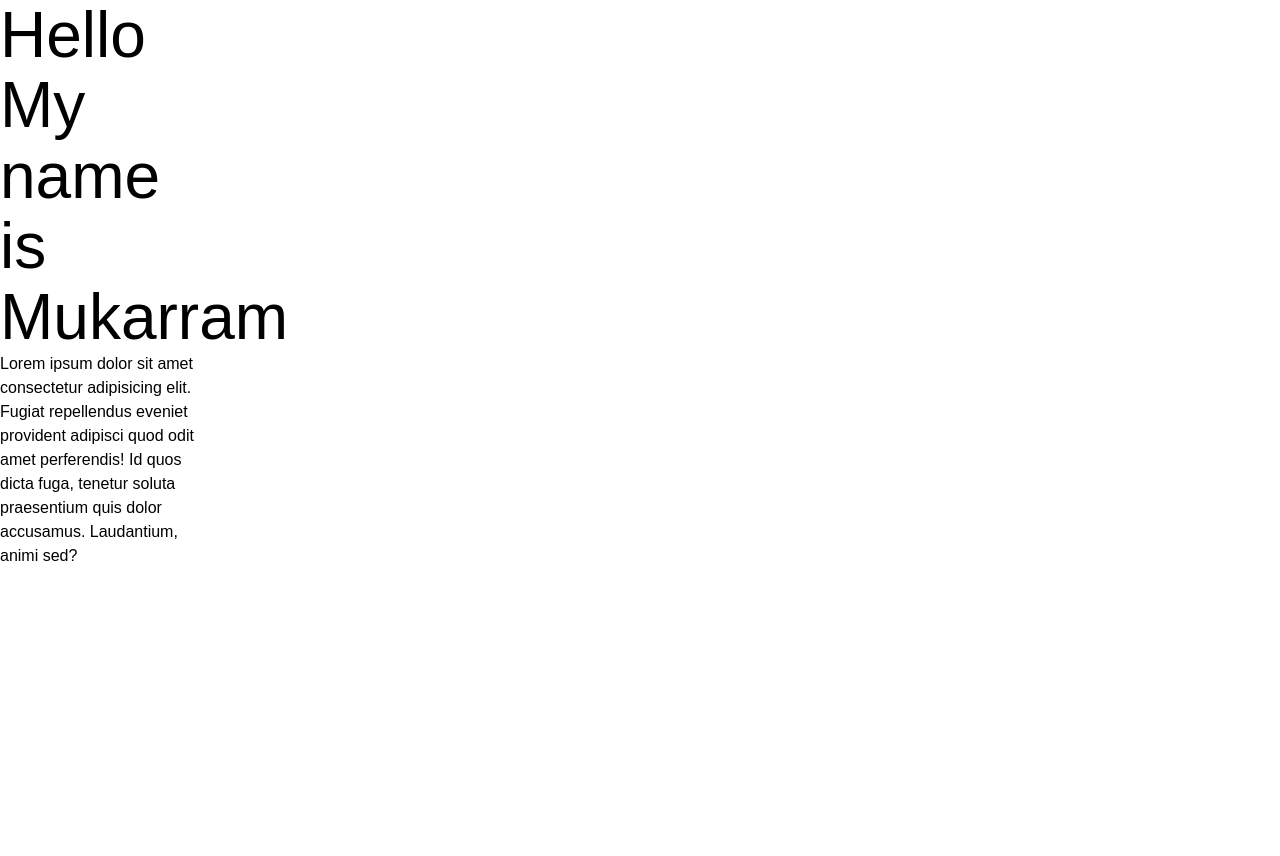
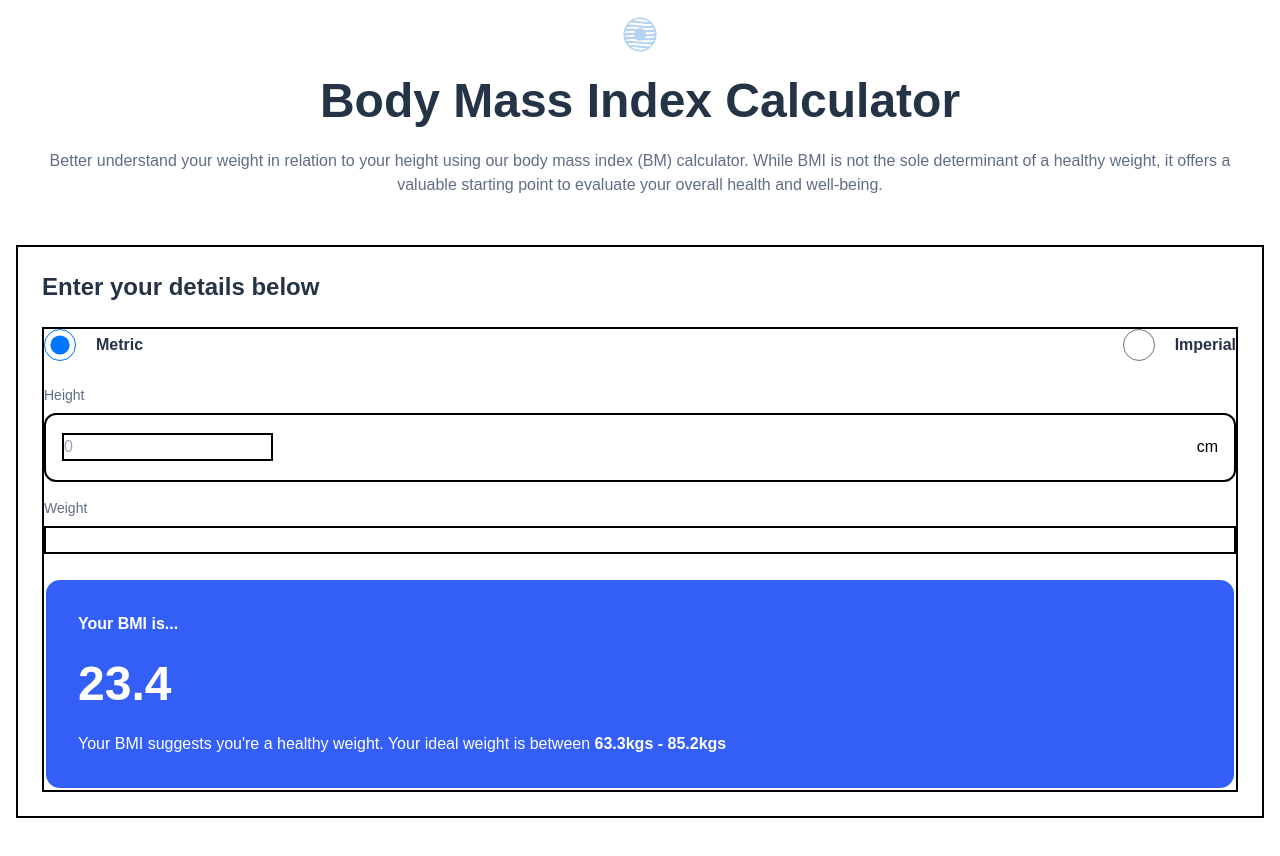
Before and after one commit to MukarramHaq/bmi-calculator, a website: page starter-code/index.html in a window 1280 px wide. Before the commit the page ends 800 px from the top, so only its background shows below. Drawn offline with Linux system fonts and the light colour scheme.

Commit message:
Working on the hero section

```diff
--- a/starter-code/index.html
+++ b/starter-code/index.html
@@ -1,34 +1,99 @@
 <!DOCTYPE html>
 <html lang="en">
   <head>
-  <meta charset="UTF-8">
-  <meta name="viewport" content="width=device-width, initial-scale=1.0">
+    <meta charset="UTF-8" />
+    <meta name="viewport" content="width=device-width, initial-scale=1.0" />
 
-  <link rel="icon" type="image/png" sizes="32x32" href="./assets/images/favicon-32x32.png">
-  <link rel="stylesheet" href="./output.css">
+    <link
+      rel="icon"
+      type="image/png"
+      sizes="32x32"
+      href="./assets/images/favicon-32x32.png"
+    />
+    <link rel="stylesheet" href="./output.css" />
 
     <title>Frontend Mentor | Body Mass Index Calculator</title>
   </head>
 
   <!-- npx tailwindcss -i ./starter-code/input.css -o ./starter-code/output.css --watch -->
 
-<body class="font-inter-semibold">
+  <body class="font-inter-semibold p-4">
+    <header class="flex justify-center">
+      <img
+        class="h-logo-sm w-logo-sm"
+        src="./assets/images/logo.svg"
+        alt="logo of the company"
+      />
+    </header>
 
-  <div class="w-[200px] font-inter-semibold">
-    <h1 class="text-heading-xl">Hello My name is Mukarram</h1>
+    <!-- Hero Section -->
+    <section class="text-center my-6">
+      <h1 class="text-5xl text-gunmetal font-inter-semibold font-semibold mb-6">
+        Body Mass Index Calculator
+      </h1>
+      <p class="text-base font-regular text-dark-electric-blue px-1 mb-12">
+        Better understand your weight in relation to your height using our body
+        mass index (BM) calculator. While BMI is not the sole determinant of a
+        healthy weight, it offers a valuable starting point to evaluate your
+        overall health and well-being.
+      </p>
+      <!-- Calculator -->
+      <div class="p-6 border-2 border-black">
+        <h2 class="text-2xl text-gunmetal justify-self-start font-inter-semibold font-semibold mb-6">Enter your details below</h2>
+        <form class="flex flex-col gap-6 border-2 border-black">
+
+          <div class="flex gap-6 justify-between">
+            <div class="flex">
+              <input class="mr-5 h-8 w-8" type="radio" name="method" id="metric" checked>
+              <label class="font-regular font-bold text-gunmetal text-base leading-normal self-center" for="metric">Metric</label>
             </div>
-  <div class="w-[200px]">
-    <p>Lorem ipsum dolor sit amet consectetur adipisicing elit. Fugiat repellendus eveniet provident adipisci quod odit amet perferendis! Id quos dicta fuga, tenetur soluta praesentium quis dolor accusamus. Laudantium, animi sed?</p>
+            <div class="flex">
+              <input class="mr-5 h-8 w-8" type="radio" name="method" id="imperial">
+              <label class="font-regular font-bold text-gunmetal text-base leading-normal self-center" for="imperial">Imperial</label>
             </div>
+          </div>
+
+          <div class="flex flex-col gap-4">
+            <div class="flex flex-col">
+              <label class="self-start font-regular font-thin text-sm text-dark-electric-blue mb-2" for="height">Height</label>
+              <div class="flex justify-between px-4 w-full rounded-xl h-17 border-2 border-black">
+                <input class="border-2 self-center" type="number" id="height" placeholder="0" >
+                <span class="self-center">cm</span>
+              </div>
+            </div>
+            <div class="flex flex-col">
+              <label class="self-start font-regular font-thin text-sm text-dark-electric-blue mb-2" for="weight">Weight</label>
+              <input class="border-2 w-full" type="number" id="weight">
+            </div>
+          </div>
+
+          <!-- Score -->
+          <div class="flex flex-col gap-6 p-8 border-2 border-black text-left text-white bg-blue rounded-2xl">
+            <p class="font-semibold font-regular text-base">Your BMI is...</p>
+            <h3 class="font-inter-semibold font-semibold text-5xl">23.4</h3>
+            <p class="text-base font-regular font-light">Your BMI suggests you're a healthy weight. Your ideal
+              weight is between <span class="font-semibold">63.3kgs - 85.2kgs</span>
+            </p>
+          </div>
+
+          <!-- <input class="mr-5" type="radio" name="method" id="metric" checked>
+          <label for="metric">Metric</label>
+
+
+          <input class="mr-5" type="radio" name="method" id="imperial">
+          <label for="imperial">Imperial</label>
+
+          <label for="height">Height</label>
+          <input type="number" id="height"> -->
+
+        </form>
+    </section>
 
     <!-- Body Mass Index Calculator
 
-  Better understand your weight in relation to your height using our
-  body mass index (BM) calculator. While BMI is not the sole determinant
-  of a healthy weight, it offers a valuable starting point to evaluate
-  your overall health and well-being.
 
-  Enter your details below
+
+
 
   Metric
   Imperial
@@ -40,8 +105,10 @@
 
     <!-- add score -->
 
-  <!--Your BMI suggests you're --> <!-- add classification -->
-  <!--Your ideal weight is between --> <!-- add range -->
+    <!--Your BMI suggests you're -->
+    <!-- add classification -->
+    <!--Your ideal weight is between -->
+    <!-- add range -->
 
     <!-- What your BMI result means
 
@@ -91,6 +158,5 @@
   Certain health concerns may affect individuals of some Black and Asian origins at
   lower BMIs than others. To learn more, it is advised to discuss this with your
   GP or practice nurse. -->
-
   </body>
 </html>
--- a/tailwind.config.js
+++ b/tailwind.config.js
@@ -8,14 +8,25 @@ module.exports = {
       gunmetal: '#253347',
       'dark-electric-blue': '#5E6E85'
     },
-    fontSize: {
-      'heading-xl': ['64px', {lineHeight: '1.1'}],
-    },
     fontFamily: {
       'regular': 'Inter-Regular, sans-serif',
       'inter-semibold': 'Inter-SemiBold, sans-serif',
     },
-    extend: {},
+    boxShadow: {
+      main: 'shadow-[0px_4px_10px_8px_rgba(0,_0,_0,_0.1)]'
+    },
+    extend: {
+      fontSize: {
+        'heading-xl': ['64px', {lineHeight: '1.1'}],
+      },
+      height: {
+        'logo-sm': '36.72px',
+        17: '69px'
+      },
+      width: {
+        'logo-sm': '36.72px'
+      }
+    },
   },
   plugins: [],
 }
```
Also changed, not shown: starter-code/output.css. Lines whose indentation alone changed are shown as unchanged.
